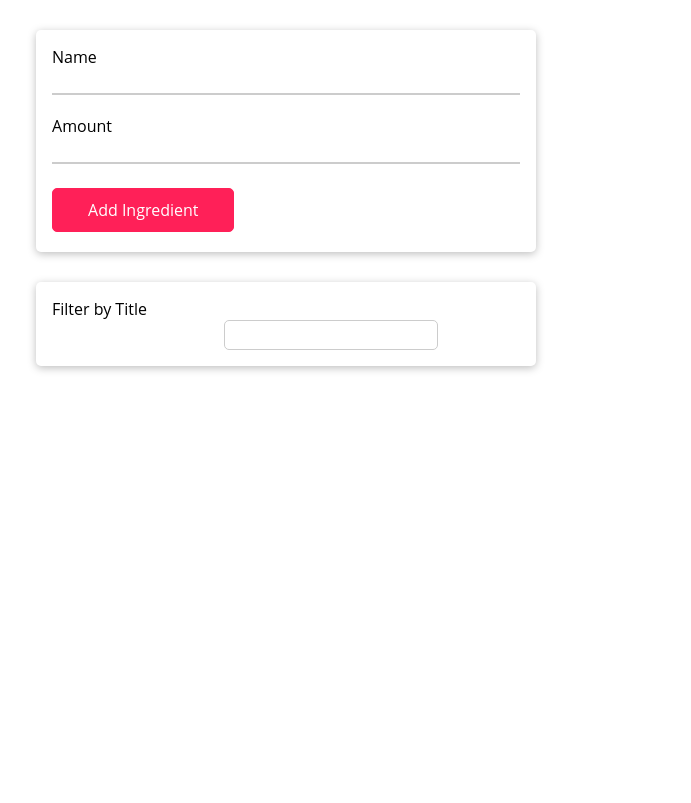
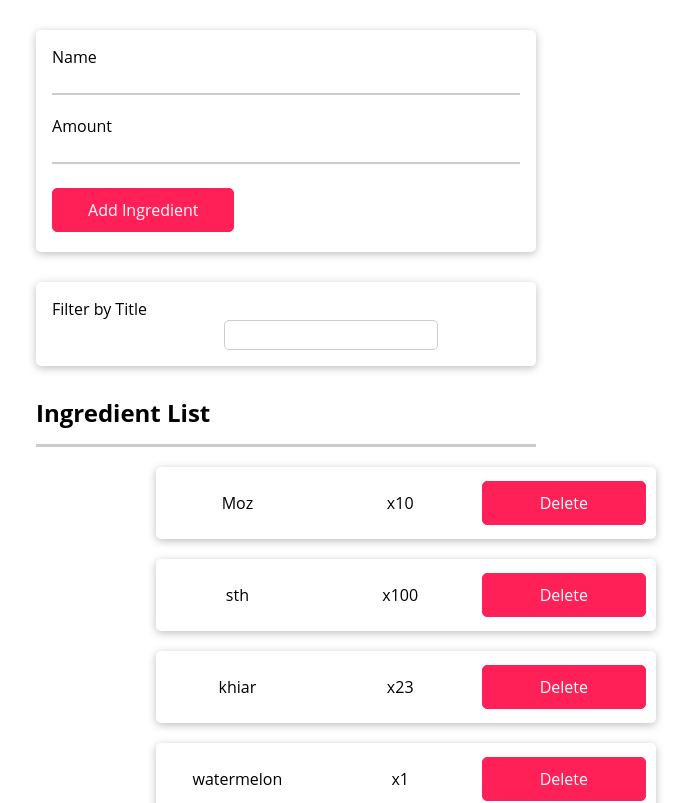
Before and after one commit to Sepinood-Karimi/ingeredients, a React (Create React App) app: page / in a window 1280 px wide. Shown: the top 803 px of the page, without its empty margins (354-1045 px from the left). Built offline with nearby package versions, Linux system fonts and the light colour scheme.

Commit message:
add ingredients list component and styles

```diff
--- a/src/App.js
+++ b/src/App.js
@@ -1,12 +1,10 @@
 import './App.css';
 import Ingredients from "./components/ingeredients/Ingredients";
-import Search from "./components/ingeredients/Search";
 
 function App() {
     return (
         <>
             <Ingredients/>
-            <Search/>
         </>
     );
 }
--- a/src/components/ingeredients/Ingredients.js
+++ b/src/components/ingeredients/Ingredients.js
@@ -1,9 +1,37 @@
 import IngredientsForm from "./IngredientsForm";
+import IngredientsList from "./IngredientsList";
+import Search from "./Search";
 
+const DUMMY_INGREDIENTS = [{
+    title : 'Moz',
+    amount:10
+},
+    {
+    title : 'sth',
+    amount:100
+},
+    {
+    title : 'khiar',
+    amount:23
+},
+    {
+    title : 'watermelon',
+    amount:1
+},
+    {
+    title : 'Milk',
+    amount:3
+},
+    {
+    title : 'anything',
+    amount:234
+}]
 const Ingredients = () => {
     return(
         <div>
             <IngredientsForm/>
+            <Search/>
+            <IngredientsList ingredients={DUMMY_INGREDIENTS}/>
         </div>
     );
 };
--- /dev/null
+++ b/src/components/ingeredients/IngredientsList.js
@@ -0,0 +1,20 @@
+import classes from './IngridientsList.module.css';
+
+const IngredientsList = ({ingredients}) => {
+    return (
+        <section className={classes['ingredient-list']}>
+            <h2> Ingredient List </h2>
+            <ul>
+                {ingredients.map(ingredient=>(
+                    <li>
+                        <span>{ ingredient.title}</span>
+                        <span> x{ingredient.amount}</span>
+                        <button> Delete </button>
+                    </li>
+                ))}
+            </ul>
+        </section>
+    );
+};
+
+export default IngredientsList;
--- /dev/null
+++ b/src/components/ingeredients/IngridientsList.module.css
@@ -0,0 +1,40 @@
+.ingredient-list {
+    margin: 30px auto 0 auto;
+    text-align: center;
+}
+
+.ingredient-list h2 {
+    border-bottom: 3px solid #ccc;
+    padding-bottom: 15px;
+    width: 500px;
+    text-align: left;
+    display: inline-block;
+    margin-top: 0;
+}
+
+.ingredient-list ul {
+    margin: 0;
+}
+
+.ingredient-list ul :first-child {
+    margin-top: 0;
+}
+
+.ingredient-list li {
+    box-shadow: 0 2px 8px rgba(0, 0, 0, 0.26);
+    border-radius: 5px;
+    width: 500px;
+    margin: 20px 0 0 470px;
+    padding: 10px 0;
+    display: flex;
+    justify-content: space-between;
+    align-items: baseline;
+}
+
+.ingredient-list li > *{
+    width: 33.3%;
+}
+
+.ingredient-list li button{
+    margin-right: 10px;
+}
--- a/src/index.css
+++ b/src/index.css
@@ -21,3 +21,7 @@ button{
 button:hover,button:focus{
   box-shadow: 0 2px 4px rgba(0, 0, 0, 0.26);
 }
+
+li{
+  list-style-type: none;
+}
```
